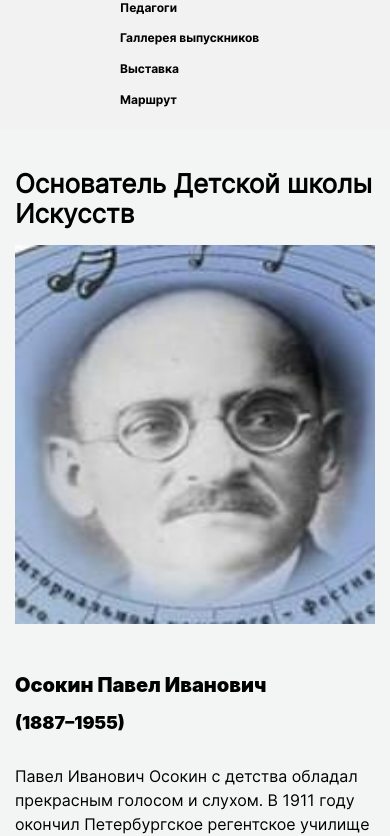
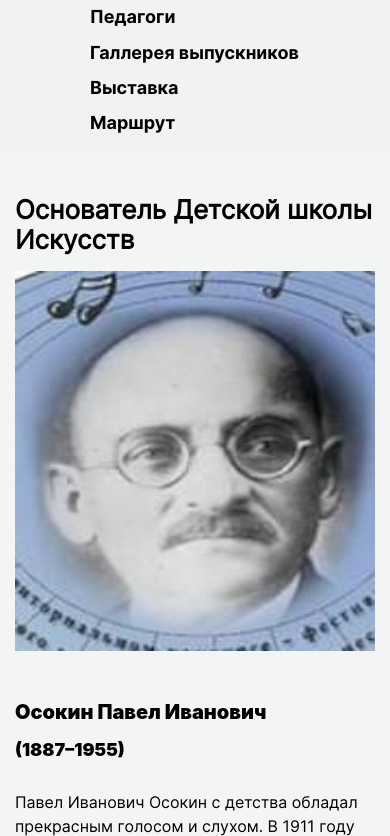
Before and after one commit to urfu-elga/virtual-museum-krasnoufimsk-dshi, a plain HTML site: page index.html in a window 390 px wide. Shown: the part 86-922 px from the top of the page. Drawn offline with Linux system fonts and the light colour scheme; files whose address does not match are found by name.

Commit message:
Update media.css

```diff
--- a/media.css
+++ b/media.css
@@ -369,6 +369,7 @@
 
     .logo {
         max-width: 50px;
+         margin-right: 30px;
     }
 
     .title {
@@ -389,13 +390,19 @@
     }
 
     .menu__link {
-        font-size: 12px;
+        font-size: 18px;
     }
 
     .menu {
         padding-inline: 10px;
         margin-bottom: 0;
     }
+
+    .menu__list {
+        margin: 0;
+        max-width: 100%;
+    }
+
 
     .years {
         font-size: 18px;
```
